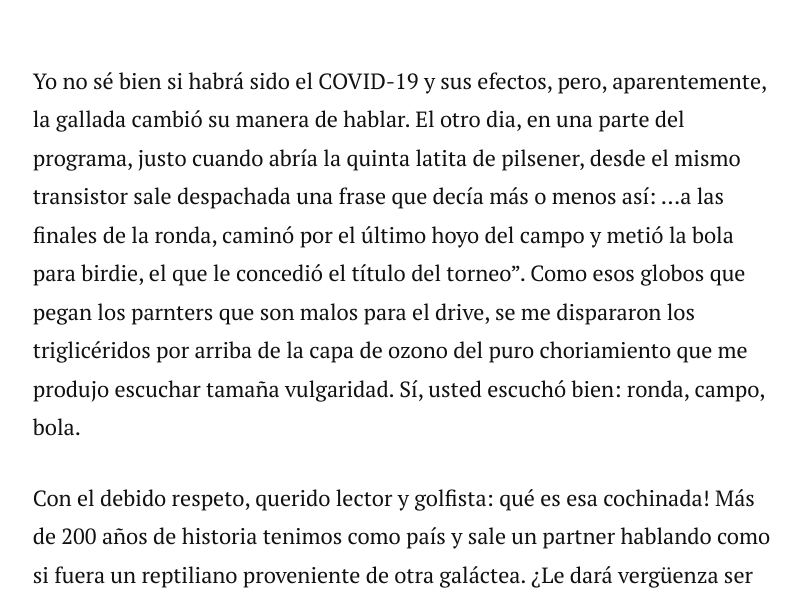
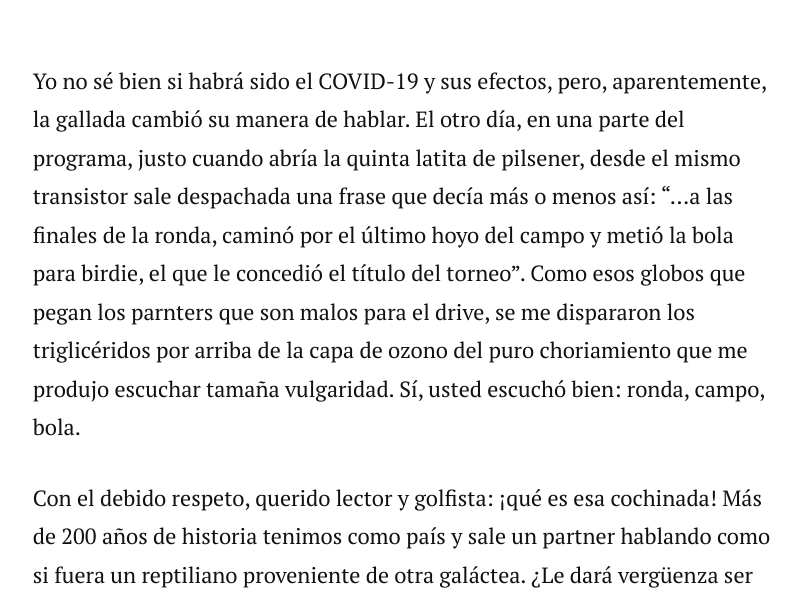
Before and after one commit to fdcgolf/fdcgolf.github.io, a Jekyll site: the page built from _posts/2024-01-04-uste-es-chileno.markdown, in a window 1280 px wide and 900 px high, scrolled down 1542 px. Shown: the part 194-794 px from the top of the window, without its empty margins (236-1037 px from the left). Built offline with Jekyll 4.4.1, drawn with Linux system fonts in a browser that asks for light colours; nearby versions of some CDN libraries; comment, search, counter and statistics services are not loaded; some of the changed text lies outside the part shown.

Commit message:
Update 2024-01-04-uste-es-chileno.markdown

```diff
--- a/_posts/2024-01-04-uste-es-chileno.markdown
+++ b/_posts/2024-01-04-uste-es-chileno.markdown
@@ -8,27 +8,31 @@
 
 <img src="/assets/img/aguilar.jpg" alt="">
 
-Yo no sé bien si habrá sido el COVID-19 y sus efectos, pero, aparentemente, la gallada cambió su manera de hablar. El otro dia, en una parte del programa, justo cuando abría la quinta latita de pilsener, desde el mismo transistor sale despachada una frase que decía más o menos así: ...a las finales de la ronda, caminó por el último hoyo del campo y metió la bola para birdie, el que le concedió el título del torneo". Como esos globos que pegan los parnters que son malos para el drive, se me dispararon los triglicéridos por arriba de la capa de ozono del puro choriamiento que me produjo escuchar tamaña vulgaridad. Sí, usted escuchó bien: ronda, campo, bola.
+Yo no sé bien si habrá sido el COVID-19 y sus efectos, pero, aparentemente, la gallada cambió su manera de hablar. El otro día, en una parte del programa, justo cuando abría la quinta latita de pilsener, desde el mismo transistor sale despachada una frase que decía más o menos así: “...a las finales de la ronda, caminó por el último hoyo del campo y metió la bola para birdie, el que le concedió el título del torneo”. Como esos globos que pegan los parnters que son malos para el drive, se me dispararon los triglicéridos por arriba de la capa de ozono del puro choriamiento que me produjo escuchar tamaña vulgaridad. Sí, usted escuchó bien: ronda, campo, bola.
 
-Con el debido respeto, querido lector y golfista: qué es esa cochinada! Más de 200 años de historia tenimos como país y sale un partner hablando como si fuera un reptiliano proveniente de otra galáctea. ¿Le dará vergüenza ser chileno? Sí es así, déjeme contarle una observación que tengo sobre un Titán del golf: el Felipe Aguilar.
+Con el debido respeto, querido lector y golfista: ¡qué es esa cochinada! Más de 200 años de historia tenimos como país y sale un partner hablando como si fuera un reptiliano proveniente de otra galáctea. ¿Le dará vergüenza ser chileno? Sí es así, déjeme contarle una observación que tengo sobre un Titán del golf: el Felipe Aguilar.
 
 Aguilar es mi ídolo. No solo porque es una verdadera pantera hambrienta de birdies y águilas que nos llenó de trofeos suficientes para construirle su propia catedral de oro y plata, si fundiéramos sus copas; sino también por su siempre y exquisitamente sofisticado estilo para vestirse, combinando colores y texturas como si lo vistiera el mismísimo Van Gogh. No le vaya a comentar al Rubén Campos sobre esto, porque me han contado que se pone de lo más envidioso cuando le mencionan el tema o lo ve en la tele a color.
 
-Hacen años, lo fui a ver jugar en Cachagua. Ni bien llegaba a la terraza, su potente figura casi me tumba en el piso de pura emoción. Menos mal había un partner que me convidó un chorrito de aguardiente para recomponerme y seguir presenciando este extraordinario espectáculo. Parado en el putting green antes de salir a la cancha, como siempre firmando autógrafos y conversando con cuanto marciano le llegaba a hablar, el maestro lucía elegantemente un pantalón con nuestra hermosa bandera nacional. ¡Qué partner más pachorriento y orgulloso de nuestro país! Según me contaron, ese mismo pantalón lo usó en torneos del tour de las Europas, en donde incluso ganó. ¡Hábleme de orgullo y patriotismo!
+Hacen años, lo fui a ver jugar en Cachagua. Ni bien llegaba a la terraza, su potente figura casi me tumba en el piso de pura emoción. Menos mal había un partner que me convidó un chorrito de aguardiente para recomponerme y seguir presenciando este extraordinario espectáculo. Parado en el putting green antes de salir a la cancha, como siempre firmando autógrafos y conversando con cuanto marciano le llegaba a hablar, el maestro lucía elegantemente un pantalón con nuestra hermosa bandera nacional. ¡Qué partner más pachorriento y orgulloso de nuestro país!
+
+Según me contaron, ese mismo pantalón lo usó en torneos del tour de las Europas, en donde incluso ganó. ¡Hábleme de orgullo y patriotismo!
 
 Si no entendió, me explico a continuación.
 
-Cuando usted habla de campo, bola o ronda, usted no está siendo un buen chileno como Aguilar. Su actitud es de pusilánime y, difícilmente, ganará de esa manera en el golf. "Campo" es donde se siembran las papas que acompañan las prietas que usted come al desayuno. "Bola", es la que se usa en los salones donde se va a tomar los combinados cuando juega pool después del golf con sus partners. "Ronda", es el conjunto de pilseners que usted invita en el hoyo 19 finalizado el día de juego. En Chile se dice CANCHA, PELOTA y VUELTA. Punto. No me venga con cosas. Así se habla acá y ni los Reales Ancianos del San Adrews -con el debido respeto que le tengo- nos van a venir a cambiar la forma en que denominamos los distintos elementos del golf en este país. Respétese, enorgullézcase de ser chileno y hable como tal, cachetonéese de ser chileno como el Felipe Aguilar (@golfistachileno en el Imstagran, mire qué coincidencia).
+Cuando usted habla de campo, bola o ronda, usted no está siendo un buen chileno como Aguilar. Su actitud es de un pusilánime y, difícilmente, ganará de esa manera en el golf. “Campo”, en Chile, es donde se siembran las papas que acompañan las prietas que usted come al desayuno. “Bola”, es la que se usa en los salones donde se va a tomar los combinados cuando juega pool después del golf con sus partners. “Ronda”, es el conjunto de pilseners que usted invita en el hoyo 19 finalizado el día de juego. En Chile se dice CANCHA, PELOTA y VUELTA. Punto. No me venga con cosas. Así se habla acá y ni los Reales Ancianos del San Adrews -con el debido respeto que le tengo- nos van a venir a cambiar la forma en que denominamos los distintos elementos del golf en este país. Respétese, enorgullézcase de ser chileno y hable como tal, cachetonéese de ser chileno como el Felipe Aguilar (@golfistachileno en el
+Imstagran, mire qué coincidencia).
 
 Pro Tip: A los jugadores de la próxima Copa Los Andes, cuando ganen este año (sí, van a ganar), les dejo el protocolo chileno en el momento del triunfo.
 
-1. Estreche la mano de su adversario en el green, presente sus respetos a el y su país, ya sea un hermano argentino, colombiano, paraguayo o de cualquier otra nación de Latinoamérica.
+1 Estreche la mano de su adversario en el green, presente sus respetos a él y su país, ya sea un hermano argentino, colombiano, paraguayo o de cualquier otra nación de Latinoamérica.
 
-2. Retroceda dos pasos y de media vuelta (jamás mire a la cara a su adversario en este momento).
+2 Retroceda dos pasos y de media vuelta (jamás mire a la cara a su adversario en este momento).
 
-3. Fije su mirada en el cielo, ahí donde se encuentra el creador de todos los swings del mundo, y grite con todas las fuerzas que tenga en ese mo-mento: "¡VIVA CHILE CONCHETUMARE!", como se hace acá.
+3 Fije su mirada en el cielo, ahí donde se encuentra el creador de todos los swings del mundo, y grite con todas las fuerzas que tenga en ese momento: “¡VIVA CHILE CONCHETUMARE!”, como se hace acá.
 
 Si usted me hace caso, verá cuan bien se siente uno después de ocupar esta técnica y cuánto temor infundirá en sus oponentes la próxima vez que los enfrente, sólo por ser chileno. Porque es sabido que el chileno, en el golf, es de temer.
+
 
 Su servidor,
 
```
